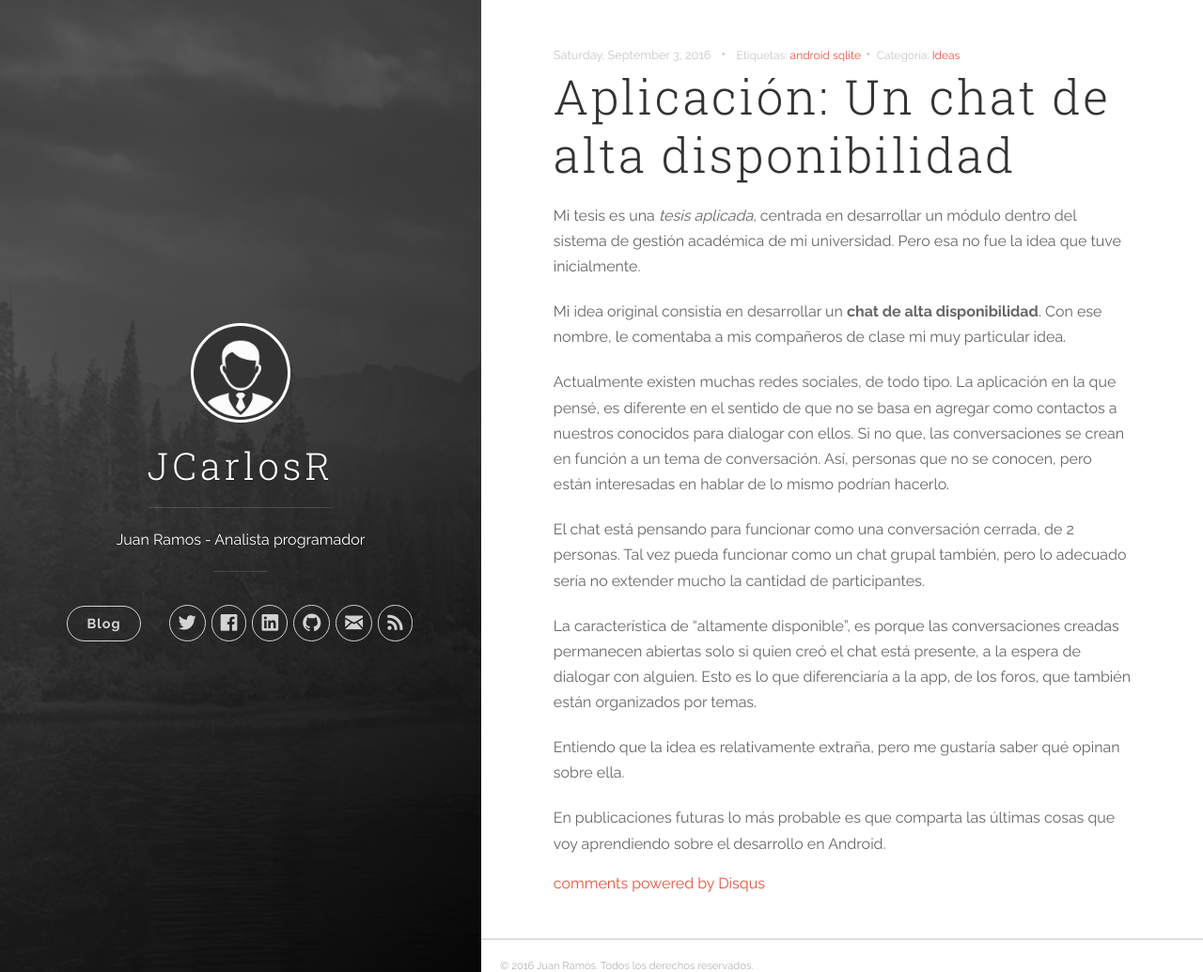
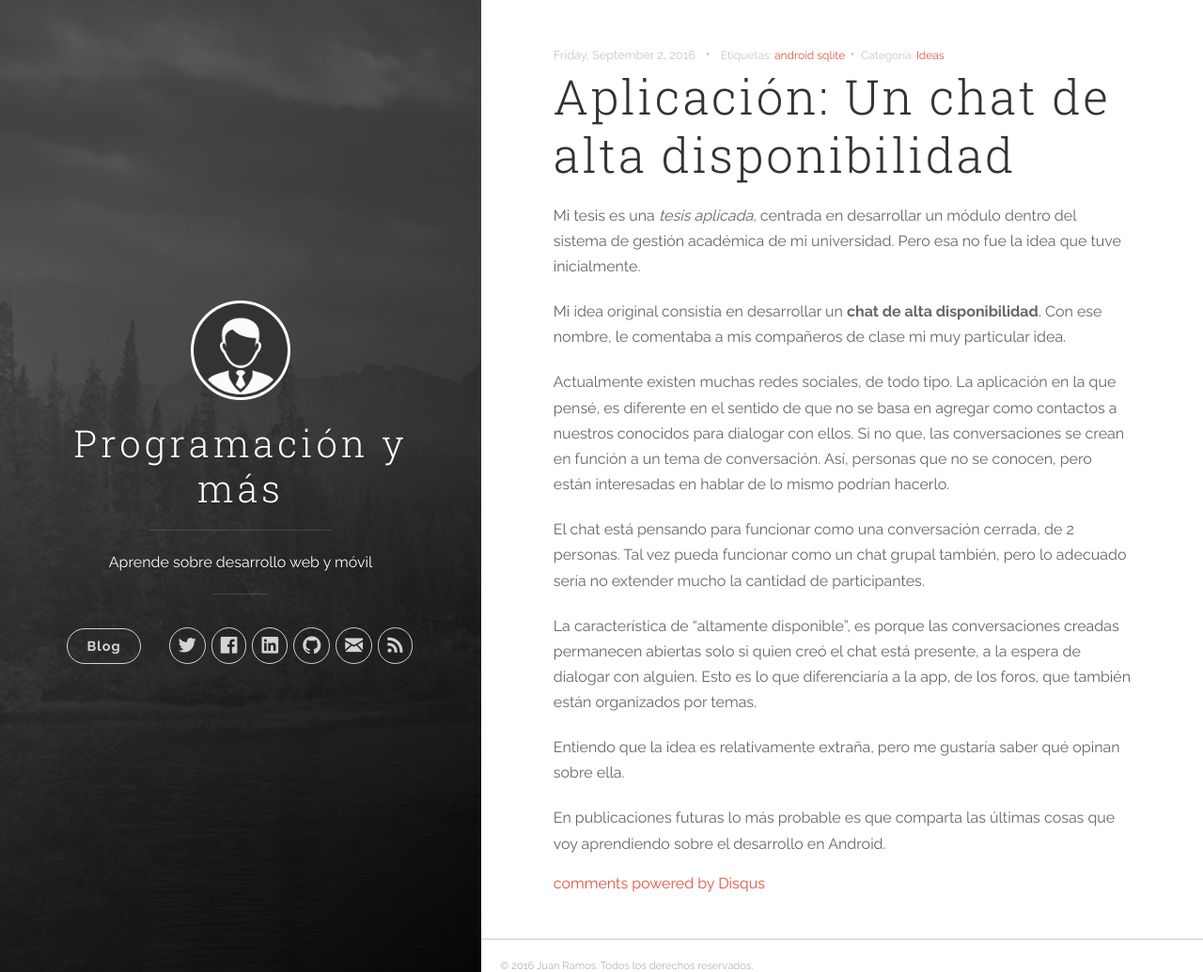
Before and after one commit to JCarlosR/jcarlosr.github.io, a Jekyll site: the page built from _posts/2016/2016-09-02-aplicacion-chat-alta-disponibilidad.markdown, in a window 1280 px wide and 1035 px high. Shown: the whole window at 94% size. Built offline with Jekyll 4.4.1, drawn with Linux system fonts in a browser that asks for light colours; nearby versions of some CDN libraries; comment, search, counter and statistics services are not loaded.

```diff
--- a/_config.yml
+++ b/_config.yml
@@ -1,7 +1,7 @@
 # Site settings
-title: JCarlosR
-description: 'Juan Ramos - Analista programador'
-url: 'http://jcarlosr.github.io'
+title: Programación y más
+description: 'Aprende sobre desarrollo web y móvil'
+url: ''
 baseurl: '/'
 google_analytics: 'UA-26345705-3'
 disqus_shortname: 'jcarlosr'
--- a/_posts/2016/2016-09-01-bienvenido-a-mi-nuevo-blog.markdown
+++ b/_posts/2016/2016-09-01-bienvenido-a-mi-nuevo-blog.markdown
@@ -1,6 +1,5 @@
 ---
 title:  "Bienvenido a mi nuevo blog !"
-date:   2016-09-01 11:04:23
 categories: [Anuncios]
 tags: [jekyll]
 ---
--- a/_posts/2016/2016-09-02-aplicacion-chat-alta-disponibilidad.markdown
+++ b/_posts/2016/2016-09-02-aplicacion-chat-alta-disponibilidad.markdown
@@ -1,6 +1,5 @@
 ---
 title:  "Aplicación: Un chat de alta disponibilidad"
-date:   2016-09-03 02:04:30
 categories: [Ideas]
 tags: [android, sqlite]
 ---
--- a/_posts/2016/2016-09-03-caching-network-data.markdown
+++ b/_posts/2016/2016-09-03-caching-network-data.markdown
@@ -1,6 +1,5 @@
 ---
 title:  "Perspectiva general de caching network data"
-date:   2016-09-04 02:04:30
 categories: [Resumen]
 tags: [android, sqlite, retrofit]
 ---
```
Also changed, not shown: _posts/2016/2016-09-16-scrum-en-30-segundos.markdown (added, +28 -0 lines), images/posts/2016/scrum-esquema-general.jpg (added).
